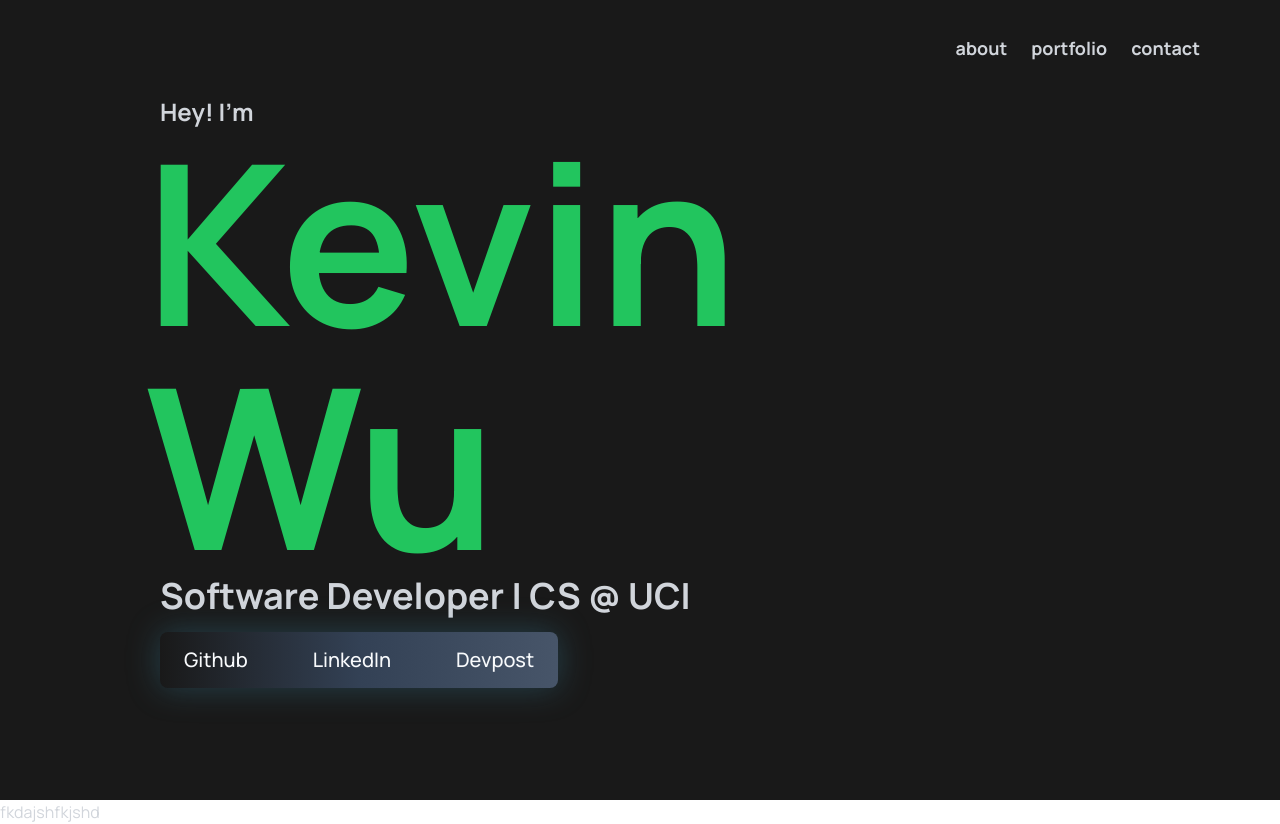
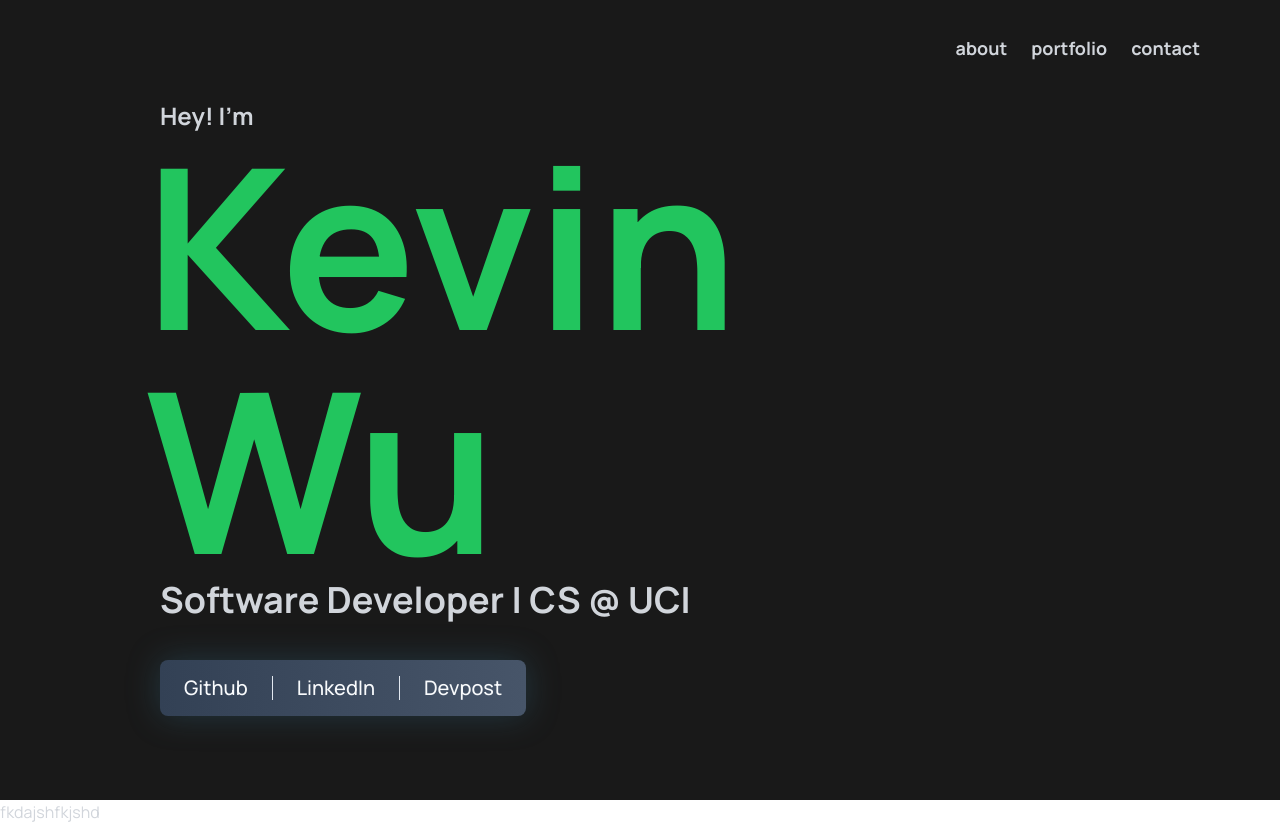
Before and after one commit to KevinWu098/website, a Next.js app: page / in a window 1280 px wide. Built offline with nearby package versions, Linux system fonts and the light colour scheme.

Commit message:
refactor: extract, style hero components

```diff
--- a/src/app/page.tsx
+++ b/src/app/page.tsx
@@ -1,61 +1,9 @@
-import Link from "next/link";
-import { Button } from "@/components/ui/button";
-import { Separator } from "@/components/ui/separator";
+import Hero from "@/components/hero/Hero";
 
 export default function Home() {
     return (
         <main className="min-h-screen">
-            <div className="min-h-screen bg-[#191919] justify-center flex-col flex space-y-4 px-40 bg-cover">
-                <div className="-mt-4">
-                    <div className="flex flex-col">
-                        <span className="font-bold text-2xl">Hey! I'm</span>
-                        <h1 className="font-bold text-[14rem] leading-none -ml-[15px] bg-gradient-to-r w-fit from-green-500 to-green-500 bg-blend-overlay inline-block text-transparent bg-clip-text">
-                            Kevin Wu
-                        </h1>
-                    </div>
-                    <div>
-                        <span className="text-4xl font-bold">
-                            Software Developer | CS @ UCI
-                        </span>
-                    </div>
-                </div>
-
-                <div className="bg-gradient-to-r from-[#191919] via-slate-700 to-slate-600 w-fit h-fit rounded-lg p-2 flex space-x-4 md:drop-shadow-[0_0px_16px_rgba(55,124,151,0.4)]">
-                    <Link
-                        href="https://github.com/kevinwu098"
-                        referrerPolicy="no-referrer"
-                        target="_blank"
-                    >
-                        <Button className="bg-transparent hover:bg-black hover:bg-opacity-20 text-xl">
-                            Github
-                        </Button>
-                    </Link>
-
-                    <Separator orientation="vertical" className="h-full" />
-
-                    <Link
-                        href="https://github.com/kevinwu098"
-                        referrerPolicy="no-referrer"
-                        target="_blank"
-                    >
-                        <Button className="bg-transparent hover:bg-black hover:bg-opacity-20 text-xl">
-                            LinkedIn
-                        </Button>
-                    </Link>
-
-                    <Separator orientation="vertical" />
-
-                    <Link
-                        href="https://github.com/kevinwu098"
-                        referrerPolicy="no-referrer"
-                        target="_blank"
-                    >
-                        <Button className="bg-transparent hover:bg-black hover:bg-opacity-20 text-xl">
-                            Devpost
-                        </Button>
-                    </Link>
-                </div>
-            </div>
+            <Hero />
 
             <div>fkdajshfkjshd</div>
         </main>
--- /dev/null
+++ b/src/components/hero/Hero.tsx
@@ -0,0 +1,27 @@
+import Links from "./Links";
+
+const Hero = () => {
+    return (
+        <div className="min-h-screen bg-[#191919] justify-center flex-col flex px-40 bg-cover">
+            <div className="-mt-20 relative">
+                <div className="flex flex-col">
+                    <span className="font-bold text-2xl">Hey! I'm</span>
+                    <h1 className="font-bold text-[14rem] leading-none -ml-[15px] bg-gradient-to-r w-fit from-green-500 to-green-500 bg-blend-overlay inline-block text-transparent bg-clip-text">
+                        Kevin Wu
+                    </h1>
+                </div>
+                <div>
+                    <span className="text-4xl font-bold">
+                        Software Developer | CS @ UCI
+                    </span>
+                </div>
+
+                <div className="bg-gradient-to-r from-slate-700 to-slate-600 w-fit h-fit rounded-lg p-2 flex-center absolute -bottom-24 space-x-2 drop-shadow-[0_0px_16px_rgba(55,124,151,0.3)] mt-12">
+                    <Links />
+                </div>
+            </div>
+        </div>
+    );
+};
+
+export default Hero;
--- /dev/null
+++ b/src/components/hero/Links.tsx
@@ -0,0 +1,45 @@
+import Link from "next/link";
+import { Button } from "@/components/ui/button";
+import { Separator } from "@/components/ui/separator";
+
+const Links = () => {
+    return (
+        <>
+            <Link
+                href="https://github.com/kevinwu098"
+                referrerPolicy="no-referrer"
+                target="_blank"
+            >
+                <Button className="bg-transparent hover:bg-black hover:bg-opacity-20 text-xl">
+                    Github
+                </Button>
+            </Link>
+
+            <Separator orientation="vertical" className="h-6 w-[1px]" />
+
+            <Link
+                href="https://linkedin.com/in/kevinwu098"
+                referrerPolicy="no-referrer"
+                target="_blank"
+            >
+                <Button className="bg-transparent hover:bg-black hover:bg-opacity-20 text-xl">
+                    LinkedIn
+                </Button>
+            </Link>
+
+            <Separator orientation="vertical" className="h-6 w-[1px]" />
+
+            <Link
+                href="https://devpost.com/kevinwu098"
+                referrerPolicy="no-referrer"
+                target="_blank"
+            >
+                <Button className="bg-transparent hover:bg-black hover:bg-opacity-20 text-xl">
+                    Devpost
+                </Button>
+            </Link>
+        </>
+    );
+};
+
+export default Links;
```
